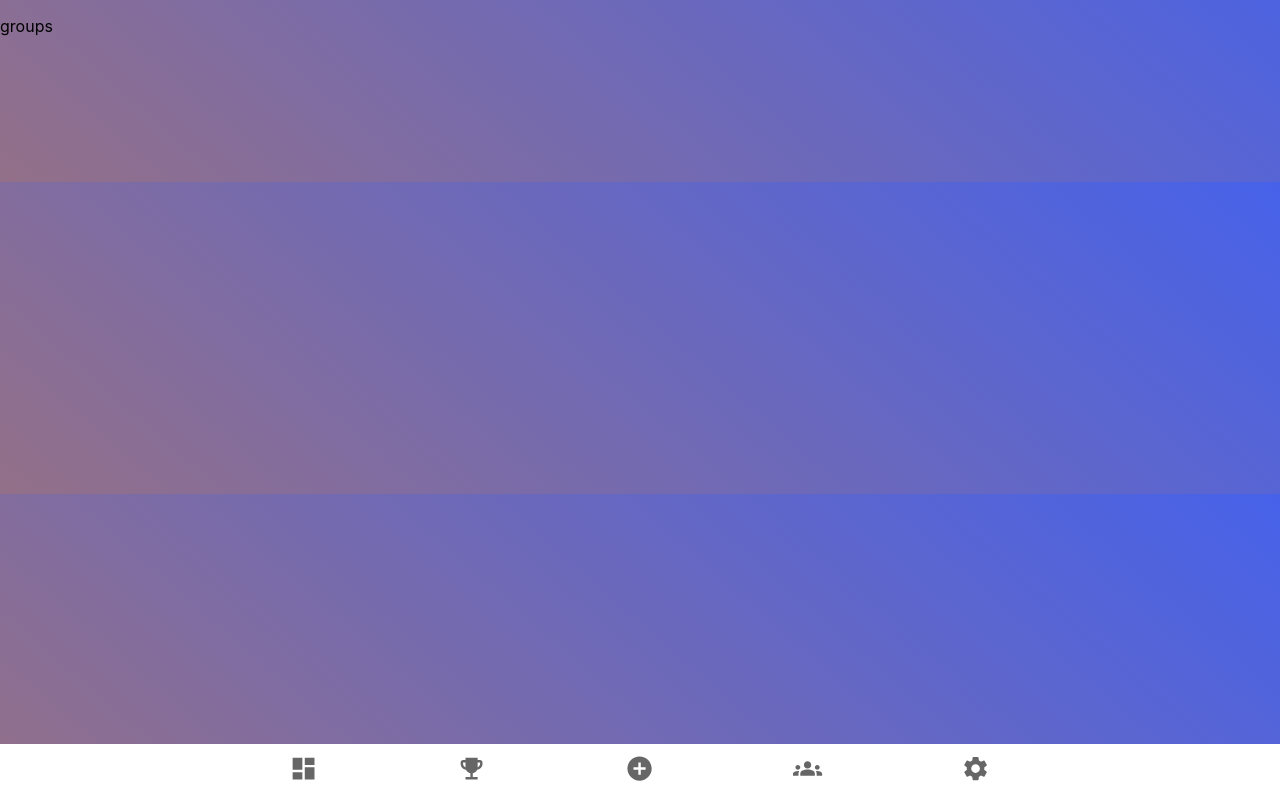
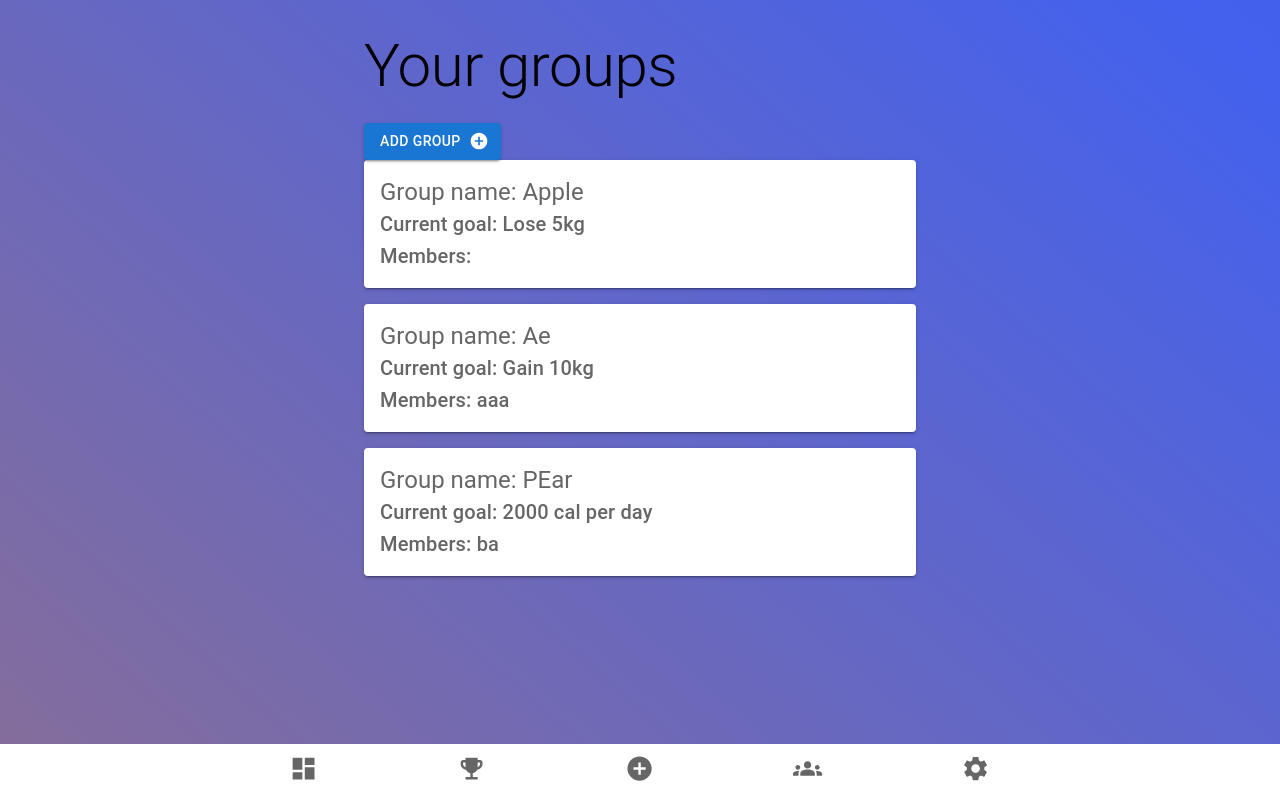
Before and after one commit to disgustatorium/softwareengineering, a React (Create React App) app in the folder react-app/: page /groups in a window 1280 px wide. Built offline with nearby package versions, Linux system fonts and the light colour scheme.

Commit message:
Add group overview page, add group button, basic add group page

```diff
--- a/react-app/src/components/AddGoalButton.js
+++ b/react-app/src/components/AddGroupButton.js
@@ -3,8 +3,8 @@ import AddCircleIcon from '@mui/icons-material/AddCircle';
 import { Button } from '@mui/material';
 import { Link } from 'react-router-dom';
 
-export default function AddGoalCircle() {
+export default function AddGroupButton() {
     return (
-        <Button variant="contained" component={Link} to="addGoal" endIcon={<AddCircleIcon />}> Add goal</Button>
+        <Button variant="contained" component={Link} to="addGroup" endIcon={<AddCircleIcon />}> Add group</Button>
     )
 }
--- /dev/null
+++ b/react-app/src/routes/addGroup.jsx
@@ -0,0 +1,7 @@
+export default function AddGroup() {
+    return (
+      <>
+        <p>add group</p>
+      </>
+    );
+  }
--- a/react-app/src/routes/groups.jsx
+++ b/react-app/src/routes/groups.jsx
@@ -1,7 +1,69 @@
+import Container from '@mui/material/Container';
+import Grid from '@mui/material/Unstable_Grid2';
+import { styled } from '@mui/material/styles';
+import Paper from '@mui/material/Paper';
+import Typography from '@mui/material/Typography';
+import AddGoalButton from '../components/AddGoalButton';
+import AddGroup from './addGroup';
+import AddGroupButton from '../components/AddGroupButton';
+
+const Item = styled(Paper)(({ theme }) => ({
+  backgroundColor: theme.palette.mode === 'dark' ? '#1A2027' : '#fff',
+  ...theme.typography.body2,
+  padding: theme.spacing(2),
+  color: theme.palette.text.secondary,
+}));
+
+const GROUPS = [
+  { name: "Apple", category: "Fruits", goal: "Lose 5kg", startDate: new Date(1), endDate: new Date(3), members: "" },
+  { name: "Ae", category: "Fruits", goal: "Gain 10kg", startDate: new Date(8.64e15), endDate: new Date(8.64e15), members: "aaa" },
+  { name: "PEar", category: "Fr", goal: "2000 cal per day", startDate: new Date(8.64e15), endDate: new Date(8.64e15), members: "ba" },
+]
+
+function GroupListItem({ name, goal, members }) {
+  return (
+    <Item elevation={2}>
+      <Grid container xs={12}>
+        <Grid container xs={8}>
+          <Grid xs={12}>
+            <Typography variant='h5'> Group name: {name} </Typography>
+          </Grid>
+          <Grid xs={12}>
+            <Typography variant='h6'> Current goal: {goal} </Typography>
+          </Grid>
+        </Grid>
+        <Grid xs={12}>
+            <Typography variant='h6'> Members: {members} </Typography>
+          </Grid>
+        </Grid>
+    </ Item>
+  )
+}
+
+function GroupList({ group }) {
+  return (
+    <Grid container direction="column" rowGap={2} maxWidth="sm">
+      {group.map(group => {
+        return <GroupListItem key={group.name} name={group.name} goal={group.goal} members={group.members} />
+      })}
+    </Grid>
+  )
+}
+
+
 export default function Groups() {
     return (
-      <>
-        <p>groups</p>
-      </>
+      <Container sx={
+        {
+
+          padding: "30px"
+        }
+      } maxWidth="sm">
+        <Typography variant="h2" component="h1" gutterBottom> Your groups </Typography>
+        <AddGroupButton></AddGroupButton>
+        {/*
+        group search bar */}
+        <GroupList group={GROUPS} />
+      </Container>
     );
   }
```
Also changed, not shown: react-app/src/index.js (+5 -3 lines).
